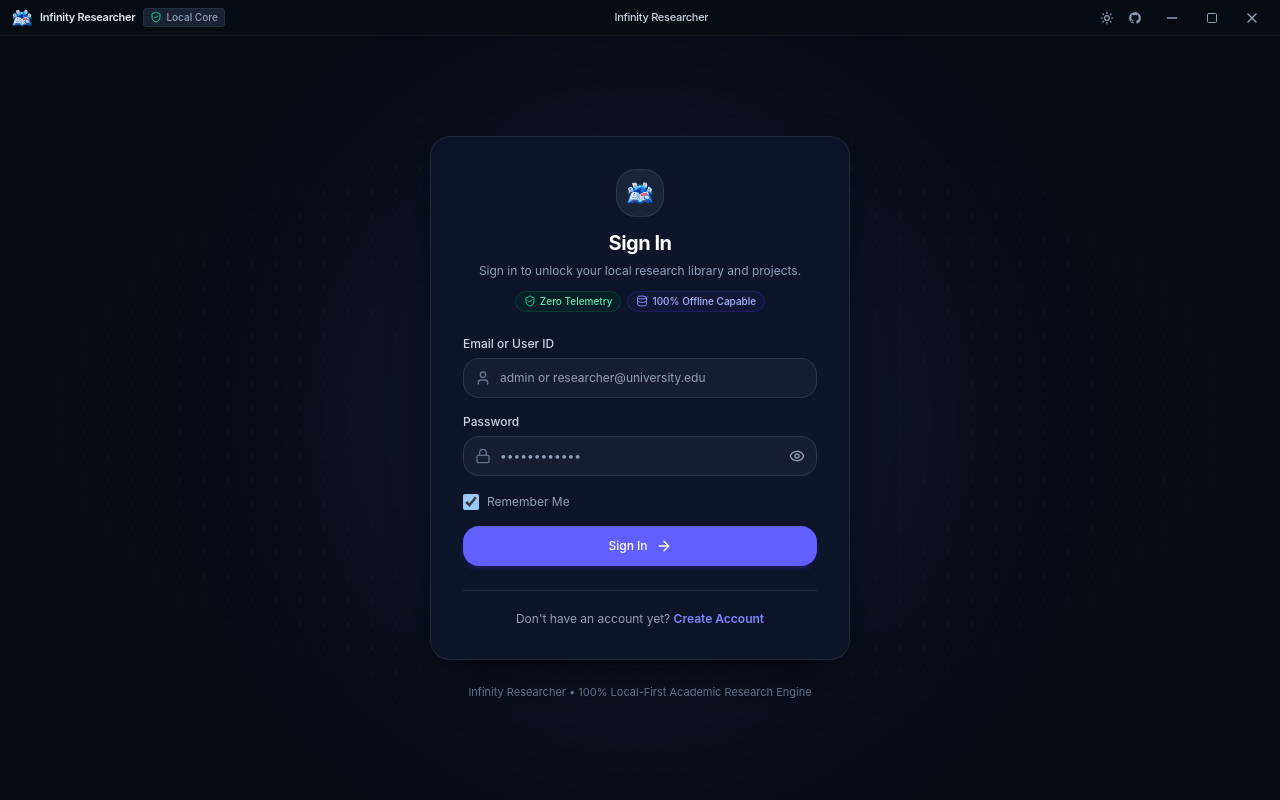
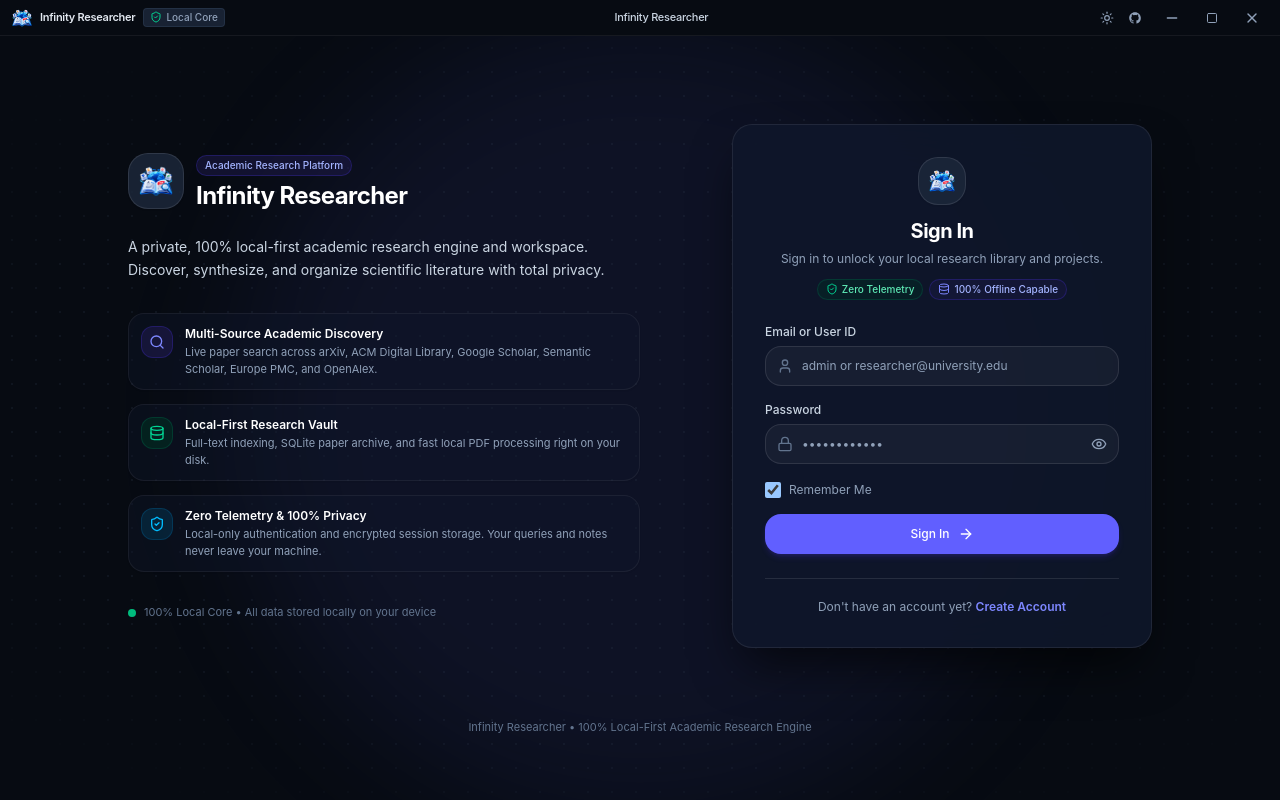
Before and after one commit to sanjay-m6/Infinity-Researcher, a React (Vite) app: page / in a window 1280 px wide. Built offline with nearby package versions, Linux system fonts and the light colour scheme.

Commit message:
fix(ui): eliminate black space void by dynamically binding canvas background to theme tokens and enriching auth layout

```diff
--- a/index.html
+++ b/index.html
@@ -1,5 +1,5 @@
 <!doctype html>
-<html lang="en" class="dark" style="background-color: #070b12">
+<html lang="en">
   <head>
     <meta charset="UTF-8" />
     <meta name="viewport" content="width=device-width, initial-scale=1.0" />
@@ -13,22 +13,58 @@
     <link rel="icon" type="image/png" href="/favicon.png" />
     <link rel="apple-touch-icon" href="/application.png" />
     <title>Infinity Researcher — Discover. Understand. Research.</title>
+    <script>
+      (function () {
+        try {
+          var storedSettings = localStorage.getItem("rps_appearance_settings");
+          var mode = null;
+          if (storedSettings) {
+            mode = JSON.parse(storedSettings).mode;
+          }
+          if (!mode) {
+            mode = localStorage.getItem("rps_theme");
+          }
+          var isDark =
+            mode === "dark" ||
+            ((!mode || mode === "system") &&
+              window.matchMedia("(prefers-color-scheme: dark)").matches);
+          if (isDark) {
+            document.documentElement.classList.add("dark");
+            document.documentElement.classList.remove("light");
+            document.documentElement.setAttribute("data-theme", "dark");
+            document.documentElement.style.colorScheme = "dark";
+          } else {
+            document.documentElement.classList.remove("dark");
+            document.documentElement.classList.add("light");
+            document.documentElement.setAttribute("data-theme", "light");
+            document.documentElement.style.colorScheme = "light";
+          }
+        } catch (e) {
+          document.documentElement.classList.add("dark");
+        }
+      })();
+    </script>
     <style>
       html,
       body,
       #root {
-        background-color: #070b12 !important;
-        color: #f8fafc;
         margin: 0;
         padding: 0;
         width: 100%;
         height: 100%;
         overflow: hidden;
+        background-color: var(--background, #f8fafc);
+        color: var(--foreground, #0f172a);
+      }
+      html.dark,
+      html.dark body,
+      html.dark #root {
+        background-color: var(--background, #070b12);
+        color: var(--foreground, #f8fafc);
       }
     </style>
   </head>
   <body
-    style="background-color: #070b12"
     class="bg-background text-foreground antialiased selection:bg-indigo-500 selection:text-white"
   >
     <div id="root"></div>
--- a/src/features/auth/AuthView.tsx
+++ b/src/features/auth/AuthView.tsx
@@ -1,28 +1,113 @@
 import React, { useState } from "react";
 import { LoginView } from "./LoginView";
 import { SignupView } from "./SignupView";
+import applicationIcon from "../../assets/application.png";
+import { Search, Database, ShieldCheck } from "lucide-react";
 
 export const AuthView: React.FC = () => {
   const [mode, setMode] = useState<"login" | "signup">("login");
 
   return (
-    <div className="relative w-full h-full flex flex-col items-center justify-center p-4 sm:p-6 overflow-y-auto">
+    <div className="relative w-full h-full flex flex-col items-center justify-center p-4 sm:p-6 lg:p-12 overflow-y-auto bg-slate-50 dark:bg-[#070b12] text-slate-900 dark:text-slate-100 transition-colors duration-200">
       {/* Ambient background decoration */}
       <div className="absolute inset-0 pointer-events-none overflow-hidden">
         {/* Subtle radial center spotlight */}
-        <div className="absolute top-1/2 left-1/2 -translate-x-1/2 -translate-y-1/2 w-[700px] h-[700px] bg-indigo-500/[0.04] dark:bg-indigo-500/[0.08] rounded-full blur-3xl pointer-events-none" />
+        <div className="absolute top-1/2 left-1/2 -translate-x-1/2 -translate-y-1/2 w-[800px] h-[800px] bg-indigo-500/[0.04] dark:bg-indigo-500/[0.08] rounded-full blur-3xl pointer-events-none" />
         {/* Subtle dot grid pattern */}
-        <div className="absolute inset-0 bg-[radial-gradient(#94a3b8_1px,transparent_1px)] dark:bg-[radial-gradient(#334155_1px,transparent_1px)] [background-size:24px_24px] [mask-image:radial-gradient(ellipse_60%_50%_at_50%_50%,#000_70%,transparent_100%)] opacity-30 dark:opacity-20 pointer-events-none" />
+        <div className="absolute inset-0 bg-[radial-gradient(#cbd5e1_1px,transparent_1px)] dark:bg-[radial-gradient(#334155_1px,transparent_1px)] [background-size:24px_24px] [mask-image:radial-gradient(ellipse_70%_60%_at_50%_50%,#000_70%,transparent_100%)] opacity-40 dark:opacity-20 pointer-events-none" />
       </div>
 
-      {mode === "signup" ? (
-        <SignupView onSwitchToLogin={() => setMode("login")} />
-      ) : (
-        <LoginView onSwitchToSignup={() => setMode("signup")} />
-      )}
+      <div className="w-full max-w-5xl mx-auto flex flex-col lg:flex-row items-center justify-center lg:justify-between gap-8 lg:gap-16 relative z-10 my-auto py-6">
+        {/* Desktop Scholarly Hero Panel (Visible on lg screens to balance canvas & eliminate empty void) */}
+        <div className="hidden lg:flex flex-col flex-1 max-w-lg space-y-6 text-left">
+          <div className="flex items-center gap-3">
+            <div className="w-14 h-14 rounded-2xl bg-white dark:bg-slate-800/80 border border-slate-200/80 dark:border-white/10 p-2.5 shadow-xs flex items-center justify-center">
+              <img
+                src={applicationIcon}
+                alt="Infinity Researcher"
+                className="w-full h-full object-contain"
+              />
+            </div>
+            <div>
+              <span className="inline-flex items-center gap-1 px-2 py-0.5 rounded-full text-[10px] font-medium bg-indigo-50 text-indigo-700 dark:bg-indigo-950/50 dark:text-indigo-300 border border-indigo-200/80 dark:border-indigo-800/40 mb-1">
+                Academic Research Platform
+              </span>
+              <h1 className="text-2xl font-bold tracking-tight text-slate-900 dark:text-white">
+                Infinity Researcher
+              </h1>
+            </div>
+          </div>
+
+          <p className="text-sm text-slate-600 dark:text-slate-300 leading-relaxed">
+            A private, 100% local-first academic research engine and workspace. Discover,
+            synthesize, and organize scientific literature with total privacy.
+          </p>
+
+          <div className="space-y-3.5 pt-2">
+            <div className="flex items-start gap-3 p-3 rounded-xl bg-white/70 dark:bg-slate-900/40 border border-slate-200/70 dark:border-white/[0.06] shadow-xs">
+              <div className="w-8 h-8 rounded-lg bg-indigo-50 dark:bg-indigo-950/60 border border-indigo-200/60 dark:border-indigo-800/40 flex items-center justify-center shrink-0 text-indigo-600 dark:text-indigo-400">
+                <Search className="w-4 h-4" />
+              </div>
+              <div>
+                <h3 className="text-xs font-semibold text-slate-900 dark:text-white">
+                  Multi-Source Academic Discovery
+                </h3>
+                <p className="text-[11px] text-slate-500 dark:text-slate-400 mt-0.5">
+                  Live paper search across arXiv, ACM Digital Library, Google Scholar,
+                  Semantic Scholar, Europe PMC, and OpenAlex.
+                </p>
+              </div>
+            </div>
+
+            <div className="flex items-start gap-3 p-3 rounded-xl bg-white/70 dark:bg-slate-900/40 border border-slate-200/70 dark:border-white/[0.06] shadow-xs">
+              <div className="w-8 h-8 rounded-lg bg-emerald-50 dark:bg-emerald-950/60 border border-emerald-200/60 dark:border-emerald-800/40 flex items-center justify-center shrink-0 text-emerald-600 dark:text-emerald-400">
+                <Database className="w-4 h-4" />
+              </div>
+              <div>
+                <h3 className="text-xs font-semibold text-slate-900 dark:text-white">
+                  Local-First Research Vault
+                </h3>
+                <p className="text-[11px] text-slate-500 dark:text-slate-400 mt-0.5">
+                  Full-text indexing, SQLite paper archive, and fast local PDF processing
+                  right on your disk.
+                </p>
+              </div>
+            </div>
+
+            <div className="flex items-start gap-3 p-3 rounded-xl bg-white/70 dark:bg-slate-900/40 border border-slate-200/70 dark:border-white/[0.06] shadow-xs">
+              <div className="w-8 h-8 rounded-lg bg-sky-50 dark:bg-sky-950/60 border border-sky-200/60 dark:border-sky-800/40 flex items-center justify-center shrink-0 text-sky-600 dark:text-sky-400">
+                <ShieldCheck className="w-4 h-4" />
+              </div>
+              <div>
+                <h3 className="text-xs font-semibold text-slate-900 dark:text-white">
+                  Zero Telemetry & 100% Privacy
+                </h3>
+                <p className="text-[11px] text-slate-500 dark:text-slate-400 mt-0.5">
+                  Local-only authentication and encrypted session storage. Your queries
+                  and notes never leave your machine.
+                </p>
+              </div>
+            </div>
+          </div>
+
+          <div className="flex items-center gap-2 pt-2 text-[11px] text-slate-400 dark:text-slate-500">
+            <span className="w-2 h-2 rounded-full bg-emerald-500" />
+            <span>100% Local Core • All data stored locally on your device</span>
+          </div>
+        </div>
+
+        {/* Auth Form (Login / Signup) */}
+        <div className="w-full max-w-[420px] flex-shrink-0 mx-auto lg:mx-0">
+          {mode === "signup" ? (
+            <SignupView onSwitchToLogin={() => setMode("login")} />
+          ) : (
+            <LoginView onSwitchToSignup={() => setMode("signup")} />
+          )}
+        </div>
+      </div>
 
       {/* Subtle branding footer */}
-      <div className="mt-6 text-center text-[11px] text-slate-400 dark:text-slate-500 relative z-10 select-none">
+      <div className="mt-auto py-4 text-center text-[11px] text-slate-400 dark:text-slate-500 relative z-10 select-none">
         Infinity Researcher • 100% Local-First Academic Research Engine
       </div>
     </div>
```
